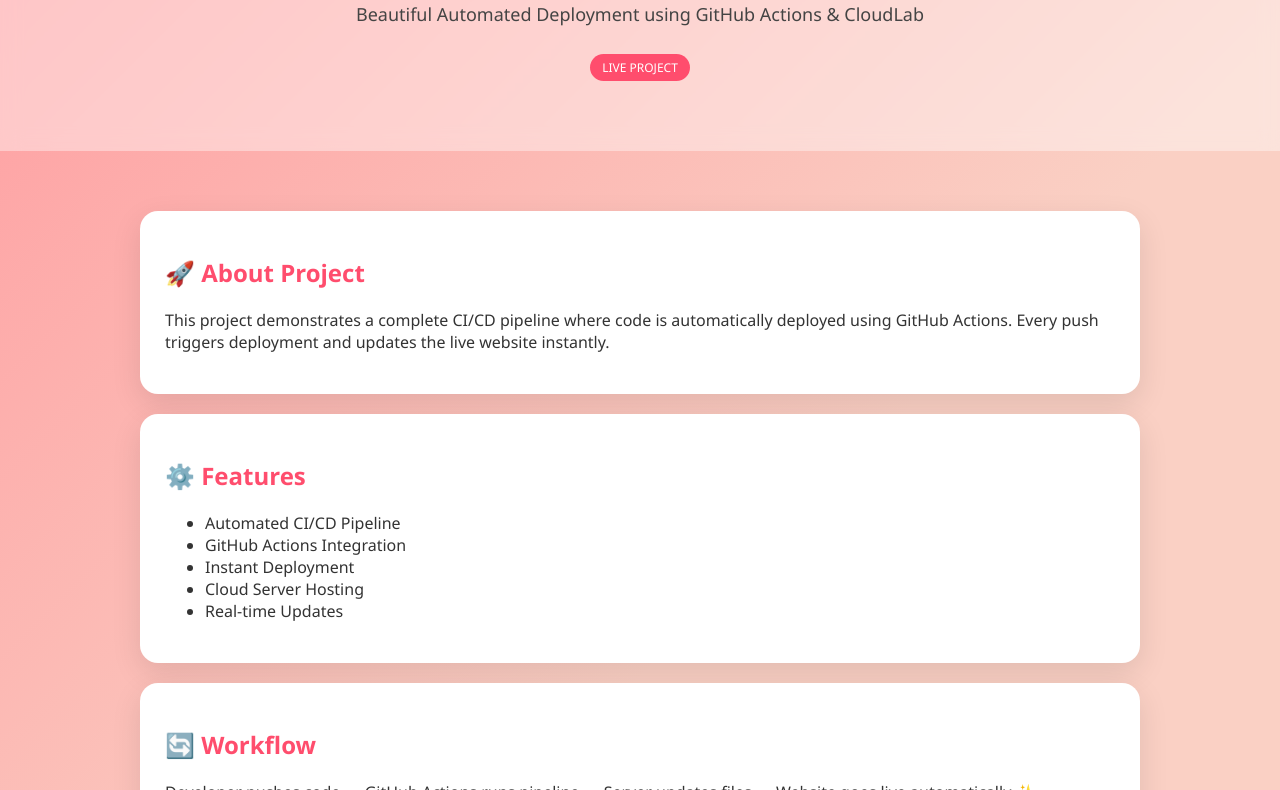
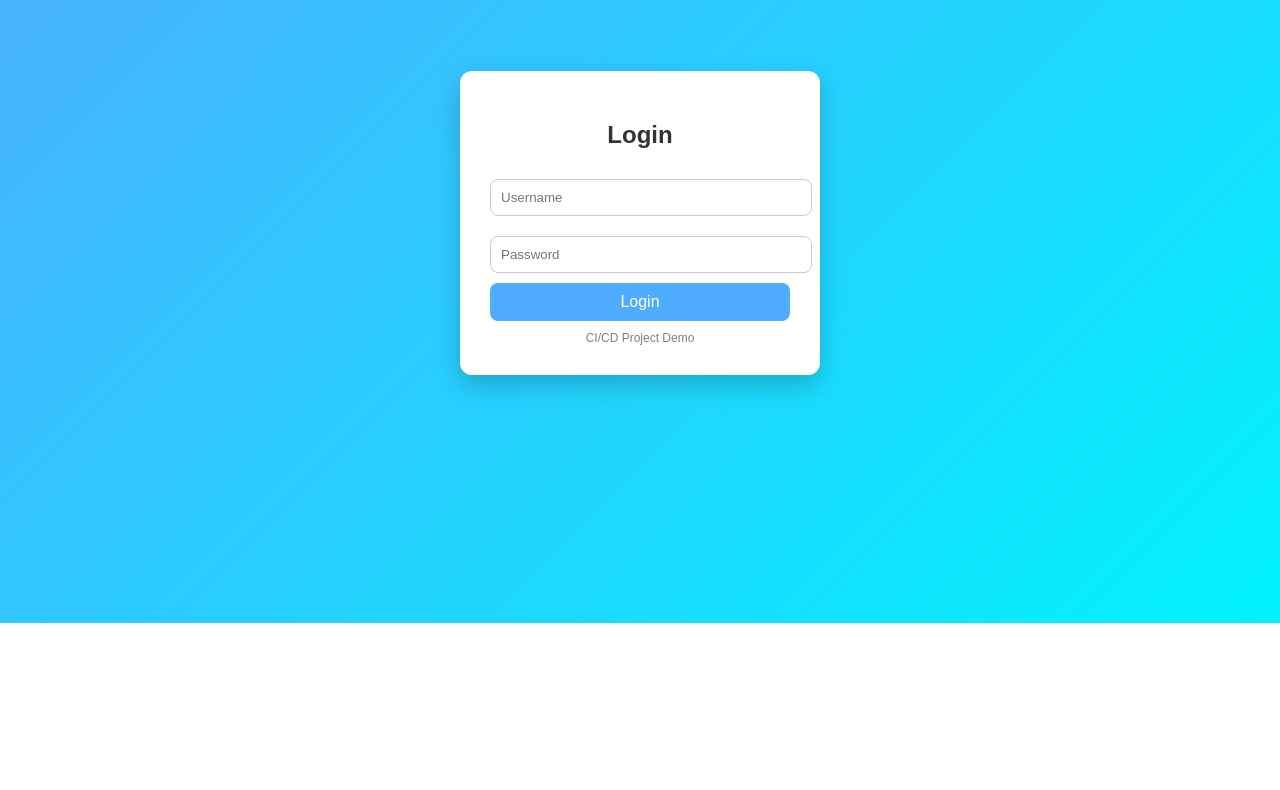
Before and after one commit to chandani81/cloudlab, a website: page index.html in a window 1280 px wide. Shown: the part 177-967 px from the top of the page. After the commit the page ends 800 px from the top, so only its background shows below. Drawn offline with Linux system fonts and the light colour scheme.

Commit message:
add login page UI

```diff
--- a/index.html
+++ b/index.html
@@ -4,145 +4,82 @@
 <head>
     <meta charset="UTF-8">
     <meta name="viewport" content="width=device-width, initial-scale=1.0">
-    <title>CloudLab CI/CD Project 💖</title>
+    <title>Login Page</title>
 
     <style>
         body {
             margin: 0;
-            font-family: 'Segoe UI', sans-serif;
-            background: linear-gradient(135deg, #ff9a9e, #fad0c4, #fad0c4);
+            font-family: Arial, sans-serif;
+            background: linear-gradient(135deg, #4facfe, #00f2fe);
+            display: flex;
+            justify-content: center;
+            align-items: center;
+            height: 100vh;
+        }
+
+        .login-box {
+            background: white;
+            padding: 30px;
+            border-radius: 12px;
+            width: 300px;
+            box-shadow: 0 10px 25px rgba(0, 0, 0, 0.2);
+            text-align: center;
+        }
+
+        .login-box h2 {
+            margin-bottom: 20px;
             color: #333;
         }
 
-        header {
-            text-align: center;
-            padding: 70px 20px;
-            background: rgba(255, 255, 255, 0.4);
-            backdrop-filter: blur(10px);
+        input {
+            width: 100%;
+            padding: 10px;
+            margin: 10px 0;
+            border: 1px solid #ccc;
+            border-radius: 8px;
         }
 
-        header h1 {
-            font-size: 45px;
-            color: #d63384;
-            margin-bottom: 10px;
+        button {
+            width: 100%;
+            padding: 10px;
+            background: #4facfe;
+            border: none;
+            color: white;
+            border-radius: 8px;
+            font-size: 16px;
+            cursor: pointer;
         }
 
-        header p {
-            font-size: 18px;
-            color: #444;
+        button:hover {
+            background: #007acc;
         }
 
-        .container {
-            max-width: 1000px;
-            margin: auto;
-            padding: 40px 20px;
-        }
-
-        .card {
-            background: white;
-            padding: 25px;
-            margin: 20px 0;
-            border-radius: 18px;
-            box-shadow: 0 10px 30px rgba(0, 0, 0, 0.1);
-            transition: transform 0.3s;
-        }
-
-        .card:hover {
-            transform: translateY(-5px);
-        }
-
-        .card h2 {
-            color: #ff4d6d;
-        }
-
-        .badge {
-            display: inline-block;
-            background: #ff4d6d;
-            color: white;
-            padding: 5px 12px;
-            border-radius: 20px;
+        .footer {
+            margin-top: 10px;
             font-size: 12px;
-            margin-top: 10px;
-        }
-
-        .btn {
-            display: inline-block;
-            margin-top: 10px;
-            padding: 10px 18px;
-            background: #ff4d6d;
-            color: white;
-            text-decoration: none;
-            border-radius: 25px;
-            transition: 0.3s;
-        }
-
-        .btn:hover {
-            background: #d63384;
-        }
-
-        footer {
-            text-align: center;
-            padding: 20px;
-            margin-top: 40px;
-            background: rgba(255, 255, 255, 0.4);
+            color: gray;
         }
     </style>
 </head>
 
 <body>
 
-    <header>
-        <h1>💖 CI/CD Deployment Project</h1>
-        <p>Beautiful Automated Deployment using GitHub Actions & CloudLab</p>
-        <span class="badge">LIVE PROJECT</span>
-    </header>
+    <div class="login-box">
+        <h2>Login</h2>
 
-    <div class="container">
+        <input type="text" placeholder="Username">
+        <input type="password" placeholder="Password">
 
-        <div class="card">
-            <h2>🚀 About Project</h2>
-            <p>
-                This project demonstrates a complete CI/CD pipeline where code is automatically deployed
-                using GitHub Actions. Every push triggers deployment and updates the live website instantly.
-            </p>
-        </div>
+        <button onclick="login()">Login</button>
 
-        <div class="card">
-            <h2>⚙️ Features</h2>
-            <ul>
-                <li>Automated CI/CD Pipeline</li>
-                <li>GitHub Actions Integration</li>
-                <li>Instant Deployment</li>
-                <li>Cloud Server Hosting</li>
-                <li>Real-time Updates</li>
-            </ul>
-        </div>
-
-        <div class="card">
-            <h2>🔄 Workflow</h2>
-            <p>
-                Developer pushes code → GitHub Actions runs pipeline → Server updates files →
-                Website goes live automatically ✨
-            </p>
-        </div>
-
-        <div class="card">
-            <h2>💡 Status</h2>
-            <p>✔ Build Successful<br>✔ Deployment Successful<br>✔ CI/CD Pipeline Active</p>
-        </div>
-
-        <div class="card">
-            <h2>📞 Contact</h2>
-            <p>Project: CloudLab CI/CD System</p>
-            <p>Email: student@example.com</p>
-            <a class="btn" href="#">View Repository</a>
-        </div>
-
+        <div class="footer">CI/CD Project Demo</div>
     </div>
 
-    <footer>
-        <p>Made with 💖 using GitHub Actions | CI/CD Deployment Project</p>
-    </footer>
+    <script>
+        function login() {
+            alert("Login successful (demo only)");
+        }
+    </script>
 
 </body>
 
```
